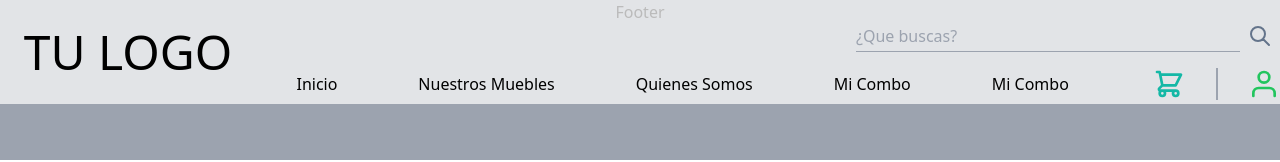
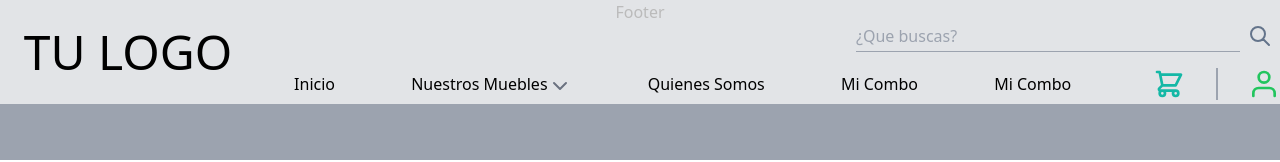
Before and after one commit to AlejandroTarico/Proyecto-Muebleria, a React (Vite) app in the folder Front Muebles/: page / in a window 1280 px wide. Shown: the top 162 px of the page. Built offline with nearby package versions, Linux system fonts and the light colour scheme.

Commit message:
Cambios Varios en el modal Nuestros muebles

```diff
--- a/Front Muebles/src/Components/ModalContent/ModalContent.jsx
+++ b/Front Muebles/src/Components/ModalContent/ModalContent.jsx
@@ -8,21 +8,49 @@ function ModalContent() {
   const dispatch = useDispatch();
   const isModalOpen = useSelector((state) => state.modal.isModalOpen);
 
-
-  const handleModalMouseEnter = () => {
-    dispatch(openModal());
-  };
-
   const handleModalMouseLeave = () => {
     dispatch(closeModal());
   };
 
+  const listMuebles = [
+    {
+      id: 0,
+      title: 'Muebles de Cocina',
+      elements: {0: 'Alacena', 1: 'Bajo Mesada', 2: 'Mesa', 3: 'Especiero', 4: 'Despensa'}
+    },
+    {
+      id: 1,
+      title: 'Muebles de Comedor',
+      elements: {0: 'Mesa', 1: 'Sillas', 2: 'Modular', 3: 'Mesa de Televisor'}
+    },
+    {
+      id: 2,
+      title: 'Sala de Estar',
+      elements: {0: 'Sillones', 1: 'Mesa Ratonera', 2: 'Mesita Esquinera', 3: 'Recibidores', 4: 'Repisas Flotantes'}
+    }
+
+  ];
+
+  const sectionMueble = (i, item) => {
+    console.log("La clave del mueble selecionado es: ", i + "  Y El nombre del mueble es: ", item);
+  }
 
   return (
     <div>
-        {/* 'h-36 w-1/2 inline-block bg-orange-600' */}
-        <div className={`${isModalOpen ? 'opacity-100 visible duration-500' : 'opacity-0 invisible duration-[500ms]'} h-36 w-1/2 inline-block bg-gray-400 rounded-xl`}  onMouseLeave={handleModalMouseLeave}>
+      <div className={`${isModalOpen ? 'opacity-75 visible duration-500' : 'opacity-0 invisible duration-[500ms]'} h-auto  w-auto inline-block bg-slate-100 rounded-xl`}  onMouseLeave={handleModalMouseLeave}>
+        <div className="grid grid-cols-3 gap-2 font-josefin">
+          {listMuebles.map((mueble, index) => (
+            <div className=' text-left px-9 py-6' key={index}>
+              <h2 className='text-lg font-bold border-b-2 border-b-black mb-3'>{mueble.title}</h2>
+              <ul>
+                {Object.values(mueble.elements).map((item, i) => (
+                  <li className='text-base font-medium mb-1 cursor-pointer' onClick={() => sectionMueble(i, item)} key={i}>{item}</li>
+                ))}
+              </ul>
+            </div>
+          ))}
         </div>
+      </div>
 
     </div>
   )
--- a/Front Muebles/src/Components/Nav/Nav.jsx
+++ b/Front Muebles/src/Components/Nav/Nav.jsx
@@ -8,12 +8,11 @@ import { closeModal } from '../../Redux/modalSlice'
 
 export default function Nav() {
 
-  const isModalOpen = useSelector((state) => state.modal.isModalOpen);
+  // const isModalOpen = useSelector((state) => state.modal.isModalOpen);
   const dispatch = useDispatch();
 
   const handleModalMouseEnter = () => {
     dispatch(closeModal());
-    console.log("Entro a la funciion");
   };
 
 
@@ -33,7 +32,7 @@ export default function Nav() {
               <div className='grid grid-cols-12'>
                 <NavBar/>
                 <div className='col-span-2 flex justify-between ml-11'>
-                  <NavLink>
+                  <NavLink> {/* IMPORTANTE: este es el botón o icono para el carrito */}
                     <svg className="h-8 w-8 text-teal-500"  fill="none" viewBox="0 0 24 24" stroke="currentColor">
                       <path strokeLinecap="round" strokeLinejoin="round" strokeWidth="2" d="M3 3h2l.4 2M7 13h10l4-8H5.4M7 13L5.4 5M7 13l-2.293 2.293c-.63.63-.184 1.707.707 1.707H17m0 0a2 2 0 100 4 2 2 0 000-4zm-8 2a2 2 0 11-4 0 2 2 0 014 0z"/>
                     </svg>
@@ -41,7 +40,7 @@ export default function Nav() {
                   <div className='border-r-2 border-gray-400'>
 
                   </div>
-                  <button>
+                  <button> {/* IMPORTANTE: este es el botón o icono para acceder o crearse una cuenta */}
                     <svg className="h-8 w-8 text-green-500"  viewBox="0 0 24 24"  fill="none"  stroke="currentColor"  strokeWidth="2"  strokeLinecap="round"  strokeLinejoin="round">
                       <path d="M20 21v-2a4 4 0 0 0-4-4H8a4 4 0 0 0-4 4v2" />  <circle cx="12" cy="7" r="4" />
                     </svg>
--- a/Front Muebles/src/Components/NavBar/NavBar.jsx
+++ b/Front Muebles/src/Components/NavBar/NavBar.jsx
@@ -1,7 +1,7 @@
 import React, { useState } from 'react'
 import { NavLink } from 'react-router-dom'
 import { ROUTES } from '../../Helpers/RoutesPath'
-import ModalContent from '../ModalContent/ModalContent';
+// import ModalContent from '../ModalContent/ModalContent';
 import { useDispatch, useSelector } from 'react-redux';
 import {openModal, closeModal} from '../../Redux/modalSlice';
 
@@ -9,7 +9,7 @@ import {openModal, closeModal} from '../../Redux/modalSlice';
 function NavBar() {
 
 
-  const isModalOpen = useSelector((state) => state.modal.isModalOpen);
+  // const isModalOpen = useSelector((state) => state.modal.isModalOpen);
   const dispatch = useDispatch();
 
 
@@ -23,13 +23,19 @@ function NavBar() {
 
   return (
     <div className='col-span-10 pt-1'>
-        <ul className='list-none flex justify-around'>
-            <li><NavLink  to={ROUTES.HOME}>Inicio</NavLink></li>
-            <li><NavLink  to={ROUTES.NUESTROSMUEBLES} onMouseEnter={handleModalMouseEnter}>Nuestros Muebles</NavLink></li>
-            <li><NavLink  to={ROUTES.ABOUT} onMouseEnter={handleModalMouseLeave}>Quienes Somos</NavLink></li>
-            <li><NavLink  to={ROUTES.MICOMBO}>Mi Combo</NavLink></li>
-            <li><NavLink  to={ROUTES.MICOMBO}>Mi Combo</NavLink></li>
-        </ul>
+        <div className='list-none flex justify-around'>
+          <NavLink  to={ROUTES.HOME}>Inicio</NavLink>
+          <NavLink className='flex' to={ROUTES.NUESTROSMUEBLES} onMouseEnter={handleModalMouseEnter}>
+            Nuestros Muebles
+            <svg className="h-7 w-6 text-gray-500"  width="24" height="24" viewBox="0 0 24 24" strokeWidth="2" stroke="currentColor" fill="none" strokeLinecap="round" strokeLinejoin="round">
+              <path stroke="none" d="M0 0h24v24H0z"/>
+              <polyline points="6 9 12 15 18 9" />
+            </svg>
+          </NavLink>
+          <NavLink  to={ROUTES.ABOUT} onMouseEnter={handleModalMouseLeave}>Quienes Somos</NavLink>
+          <NavLink  to={ROUTES.MICOMBO}>Mi Combo</NavLink>
+          <NavLink  to={ROUTES.MICOMBO}>Mi Combo</NavLink>
+        </div>
     </div>
   )
 }
```
